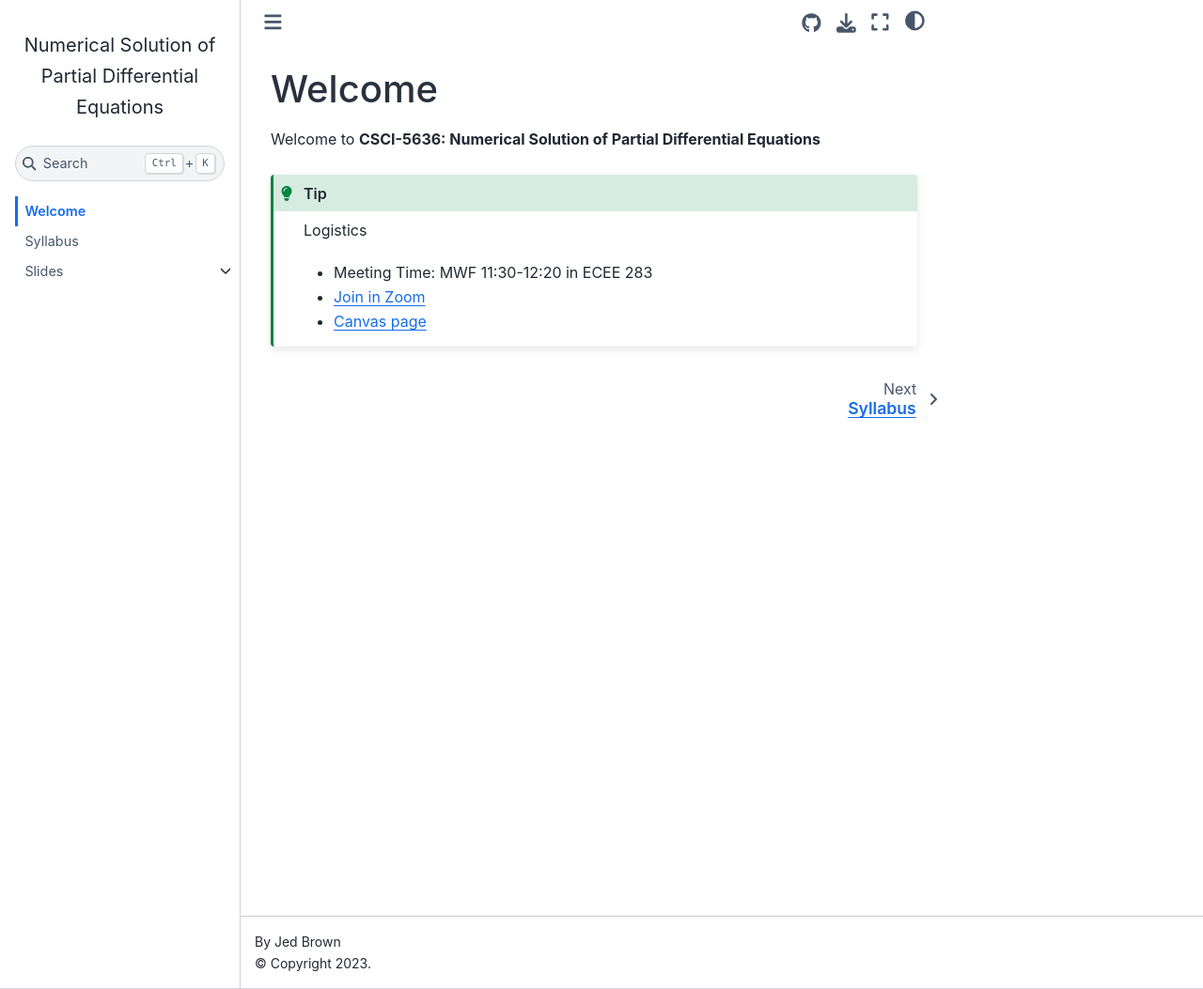
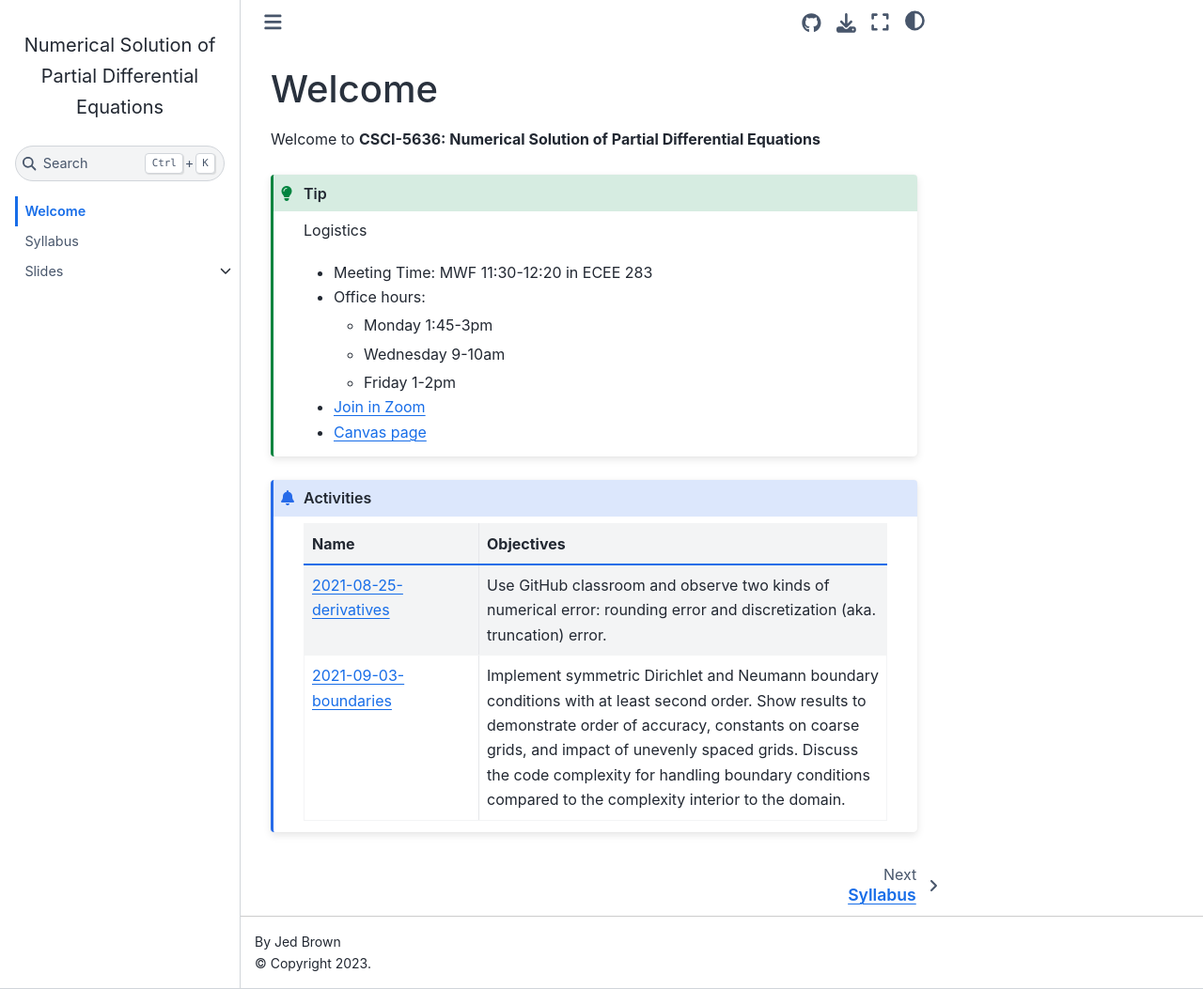
Before and after one commit to cu-numpde/fall21, a Jupyter Book: the page built from index.md, in a window 1280 px wide and 1053 px high. Shown: the whole window at 94% size. Built offline with Jupyter Book 1.0.4 settings and Sphinx 7.4.7 and the Sphinx Book theme 1.1.4, drawn with Linux system fonts in a browser that asks for light colours; pages that are not in the unit, such as notebooks, are missing from menus.

Commit message:
slides and activities

```diff
--- a/_config.yml
+++ b/_config.yml
@@ -5,7 +5,7 @@ title: Numerical Solution of Partial Differential Equations
 author: Jed Brown
 logo: img/cu-numpde.svg
 
-exclude_patterns: [VENV/*, README.md]
+exclude_patterns: [VENV/*, README.md, activities/*]
 
 parse:
   myst_enable_extensions:
--- a/_toc.yml
+++ b/_toc.yml
@@ -11,4 +11,5 @@ chapters:
   - file: slides/2021-08-25-finite-difference.ipynb
   - file: slides/2021-08-27-finite-difference-2.ipynb
   - file: slides/2021-08-30-high-order.ipynb
-  - file: slides/2021-09-01-boundaries-and-fourier.ipynb
+  - file: slides/2021-09-01-convergence-and-boundaries.ipynb
+  - file: slides/2021-09-03-fourier.ipynb
--- a/index.md
+++ b/index.md
@@ -4,6 +4,24 @@ Welcome to **CSCI-5636: Numerical Solution of Partial Differential Equations**
 
 :::{tip} Logistics
 * Meeting Time: MWF 11:30-12:20 in ECEE 283
+* Office hours:
+  * Monday 1:45-3pm
+  * Wednesday 9-10am
+  * Friday 1-2pm
 * [Join in Zoom](https://cuboulder.zoom.us/j/92542412498)
 * [Canvas page](https://canvas.colorado.edu/courses/77070/pages/numerical-solution-of-partial-differential-equations)
 :::
+
+::::{admonition} Activities
+:::{list-table}
+:header-rows: 1
+:widths: 30 70
+
+* - Name
+  - Objectives
+* - [2021-08-25-derivatives](https://classroom.github.com/a/Y_75hFL8)
+  - Use GitHub classroom and observe two kinds of numerical error: rounding error and discretization (aka. truncation) error.
+* - [2021-09-03-boundaries](https://classroom.github.com/a/P7lUsxs_)
+  - Implement symmetric Dirichlet and Neumann boundary conditions with at least second order. Show results to demonstrate order of accuracy, constants on coarse grids, and impact of unevenly spaced grids. Discuss the code complexity for handling boundary conditions compared to the complexity interior to the domain.
+:::
+::::
```
Also changed, not shown: 3 other files.
